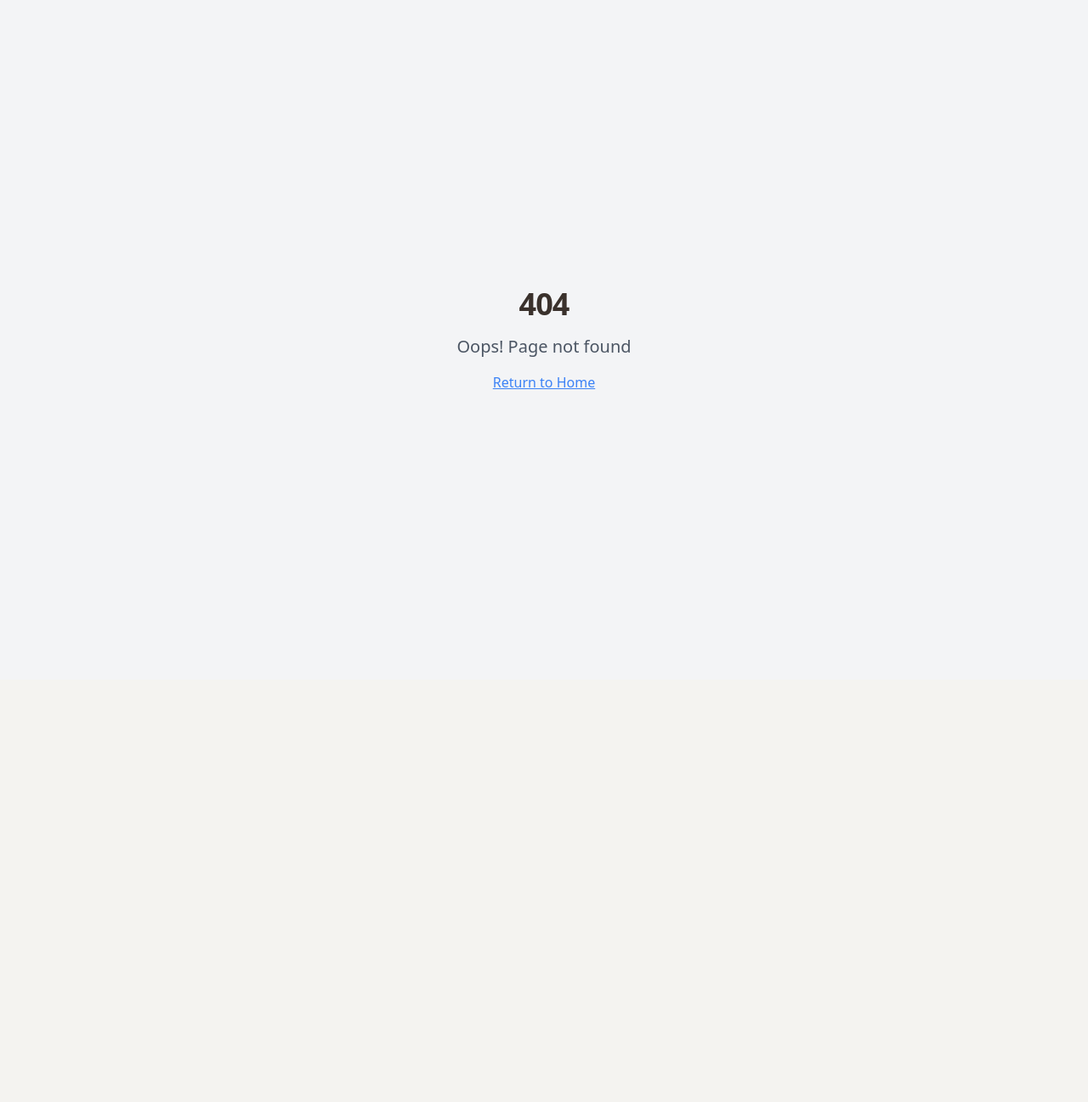
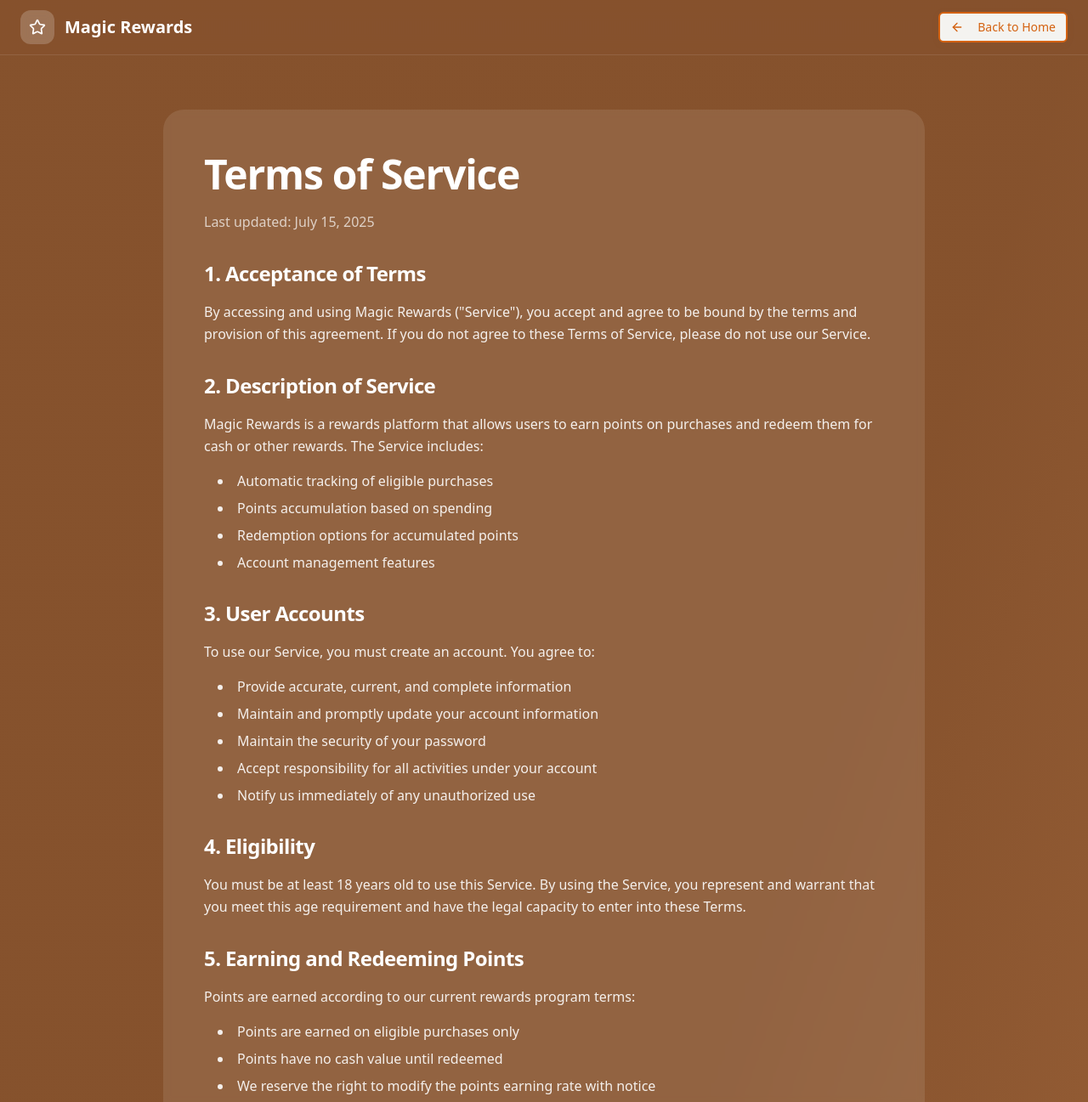
Before and after one commit to femij/magic-crisp-rewards, a React (Vite) app: page /terms-of-service in a window 1280 px wide. Before the commit this address had no page. Shown: the top 1297 px of the page at 85% size. Before the commit the page ends 800 px from the top, so only its background shows below. Built offline with nearby package versions, Linux system fonts and the light colour scheme.

Commit message:
Create Terms of Service page

```diff
--- a/src/App.tsx
+++ b/src/App.tsx
@@ -10,6 +10,7 @@ import NotFound from "./pages/NotFound";
 import ImageEditor from "./pages/ImageEditor";
 import PrivacyPolicy from "./pages/PrivacyPolicy";
 import FAQ from "./pages/FAQ";
+import TermsOfService from "./pages/TermsOfService";
 
 const queryClient = new QueryClient();
 
@@ -25,6 +26,7 @@ const App = () => (
           <Route path="/signup" element={<Signup />} />
           <Route path="/privacy-policy" element={<PrivacyPolicy />} />
           <Route path="/faq" element={<FAQ />} />
+          <Route path="/terms-of-service" element={<TermsOfService />} />
           <Route path="/image-editor" element={<ImageEditor />} />
           {/* ADD ALL CUSTOM ROUTES ABOVE THE CATCH-ALL "*" ROUTE */}
           <Route path="*" element={<NotFound />} />
--- a/src/components/Footer.tsx
+++ b/src/components/Footer.tsx
@@ -112,7 +112,7 @@ export function Footer() {
               <div className="hidden md:flex items-center gap-4 text-sm text-white/60">
                 <Link to="/privacy-policy" className="hover:text-white transition-colors duration-300">Privacy Policy</Link>
                 <span>•</span>
-                <a href="#" className="hover:text-white transition-colors duration-300">Terms of Service</a>
+                <Link to="/terms-of-service" className="hover:text-white transition-colors duration-300">Terms of Service</Link>
                 <span>•</span>
                 <Link to="/faq" className="hover:text-white transition-colors duration-300">FAQ</Link>
               </div>
--- /dev/null
+++ b/src/pages/TermsOfService.tsx
@@ -0,0 +1,173 @@
+import { Button } from "@/components/ui/button";
+import { Star, ArrowLeft } from "lucide-react";
+import { Link } from "react-router-dom";
+import { Footer } from "@/components/Footer";
+
+export default function TermsOfService() {
+  return (
+    <div className="min-h-screen bg-gradient-to-br from-warm-brown via-warm-brown to-warm-brown-light">
+      {/* Header */}
+      <header className="sticky top-0 z-50 w-full border-b border-white/10 bg-warm-brown/80 backdrop-blur-md">
+        <div className="container mx-auto px-6 h-16 flex items-center justify-between">
+          <Link to="/" className="flex items-center gap-3 group">
+            <div className="w-10 h-10 bg-white/20 rounded-xl flex items-center justify-center backdrop-blur-sm group-hover:bg-white/30 transition-all duration-300">
+              <Star className="w-5 h-5 text-white" />
+            </div>
+            <span className="text-xl font-bold text-white">Magic Rewards</span>
+          </Link>
+          <Link to="/">
+            <Button variant="outline-warm" size="sm">
+              <ArrowLeft className="w-4 h-4 mr-2" />
+              Back to Home
+            </Button>
+          </Link>
+        </div>
+      </header>
+
+      {/* Main Content */}
+      <main className="container mx-auto px-6 py-16">
+        <div className="max-w-4xl mx-auto bg-white/10 backdrop-blur-sm rounded-3xl p-8 md:p-12 text-white">
+          <h1 className="text-4xl md:text-5xl font-bold mb-4">Terms of Service</h1>
+          <p className="text-white/70 mb-8">Last updated: {new Date().toLocaleDateString('en-US', { year: 'numeric', month: 'long', day: 'numeric' })}</p>
+
+          <div className="space-y-8 text-white/90">
+            <section>
+              <h2 className="text-2xl font-bold mb-4 text-white">1. Acceptance of Terms</h2>
+              <p className="leading-relaxed">
+                By accessing and using Magic Rewards ("Service"), you accept and agree to be bound by the terms and provision of this agreement. If you do not agree to these Terms of Service, please do not use our Service.
+              </p>
+            </section>
+
+            <section>
+              <h2 className="text-2xl font-bold mb-4 text-white">2. Description of Service</h2>
+              <p className="leading-relaxed mb-4">
+                Magic Rewards is a rewards platform that allows users to earn points on purchases and redeem them for cash or other rewards. The Service includes:
+              </p>
+              <ul className="list-disc list-inside space-y-2 ml-4">
+                <li>Automatic tracking of eligible purchases</li>
+                <li>Points accumulation based on spending</li>
+                <li>Redemption options for accumulated points</li>
+                <li>Account management features</li>
+              </ul>
+            </section>
+
+            <section>
+              <h2 className="text-2xl font-bold mb-4 text-white">3. User Accounts</h2>
+              <p className="leading-relaxed mb-4">
+                To use our Service, you must create an account. You agree to:
+              </p>
+              <ul className="list-disc list-inside space-y-2 ml-4">
+                <li>Provide accurate, current, and complete information</li>
+                <li>Maintain and promptly update your account information</li>
+                <li>Maintain the security of your password</li>
+                <li>Accept responsibility for all activities under your account</li>
+                <li>Notify us immediately of any unauthorized use</li>
+              </ul>
+            </section>
+
+            <section>
+              <h2 className="text-2xl font-bold mb-4 text-white">4. Eligibility</h2>
+              <p className="leading-relaxed">
+                You must be at least 18 years old to use this Service. By using the Service, you represent and warrant that you meet this age requirement and have the legal capacity to enter into these Terms.
+              </p>
+            </section>
+
+            <section>
+              <h2 className="text-2xl font-bold mb-4 text-white">5. Earning and Redeeming Points</h2>
+              <p className="leading-relaxed mb-4">
+                Points are earned according to our current rewards program terms:
+              </p>
+              <ul className="list-disc list-inside space-y-2 ml-4">
+                <li>Points are earned on eligible purchases only</li>
+                <li>Points have no cash value until redeemed</li>
+                <li>We reserve the right to modify the points earning rate with notice</li>
+                <li>Points may expire after a period of account inactivity</li>
+                <li>Redemption options and values may change</li>
+                <li>Fraudulent activity may result in forfeiture of points</li>
+              </ul>
+            </section>
+
+            <section>
+              <h2 className="text-2xl font-bold mb-4 text-white">6. Bank Account Connection</h2>
+              <p className="leading-relaxed">
+                By connecting your bank account through our secure Open Banking technology, you authorize us to access transaction data necessary to track eligible purchases and calculate rewards. We use bank-grade encryption and never store your banking credentials.
+              </p>
+            </section>
+
+            <section>
+              <h2 className="text-2xl font-bold mb-4 text-white">7. Prohibited Activities</h2>
+              <p className="leading-relaxed mb-4">
+                You agree not to:
+              </p>
+              <ul className="list-disc list-inside space-y-2 ml-4">
+                <li>Use the Service for any illegal purpose</li>
+                <li>Attempt to gain unauthorized access to any part of the Service</li>
+                <li>Interfere with or disrupt the Service</li>
+                <li>Create multiple accounts to manipulate the rewards system</li>
+                <li>Engage in any fraudulent activity</li>
+                <li>Reverse engineer or attempt to extract source code</li>
+              </ul>
+            </section>
+
+            <section>
+              <h2 className="text-2xl font-bold mb-4 text-white">8. Intellectual Property</h2>
+              <p className="leading-relaxed">
+                The Service and its original content, features, and functionality are owned by Magic Rewards and are protected by international copyright, trademark, patent, trade secret, and other intellectual property laws.
+              </p>
+            </section>
+
+            <section>
+              <h2 className="text-2xl font-bold mb-4 text-white">9. Termination</h2>
+              <p className="leading-relaxed">
+                We may terminate or suspend your account and access to the Service immediately, without prior notice or liability, for any reason, including breach of these Terms. Upon termination, your right to use the Service will immediately cease, and any unredeemed points may be forfeited.
+              </p>
+            </section>
+
+            <section>
+              <h2 className="text-2xl font-bold mb-4 text-white">10. Limitation of Liability</h2>
+              <p className="leading-relaxed">
+                Magic Rewards shall not be liable for any indirect, incidental, special, consequential, or punitive damages resulting from your use or inability to use the Service. Our total liability shall not exceed the value of points in your account.
+              </p>
+            </section>
+
+            <section>
+              <h2 className="text-2xl font-bold mb-4 text-white">11. Changes to Terms</h2>
+              <p className="leading-relaxed">
+                We reserve the right to modify these Terms at any time. We will notify users of any material changes via email or through the Service. Continued use of the Service after changes constitutes acceptance of the modified Terms.
+              </p>
+            </section>
+
+            <section>
+              <h2 className="text-2xl font-bold mb-4 text-white">12. Governing Law</h2>
+              <p className="leading-relaxed">
+                These Terms shall be governed by and construed in accordance with the laws of Nigeria, without regard to its conflict of law provisions.
+              </p>
+            </section>
+
+            <section>
+              <h2 className="text-2xl font-bold mb-4 text-white">13. Contact Us</h2>
+              <p className="leading-relaxed">
+                If you have any questions about these Terms of Service, please contact us at:
+              </p>
+              <p className="mt-4 leading-relaxed">
+                <strong>Email:</strong> legal@magicrewards.com<br />
+                <strong>Address:</strong> Magic Rewards, Lagos, Nigeria
+              </p>
+            </section>
+          </div>
+
+          <div className="mt-12 pt-8 border-t border-white/20">
+            <Link to="/">
+              <Button variant="outline-warm" size="lg">
+                <ArrowLeft className="w-5 h-5 mr-2" />
+                Back to Home
+              </Button>
+            </Link>
+          </div>
+        </div>
+      </main>
+
+      <Footer />
+    </div>
+  );
+}
```
